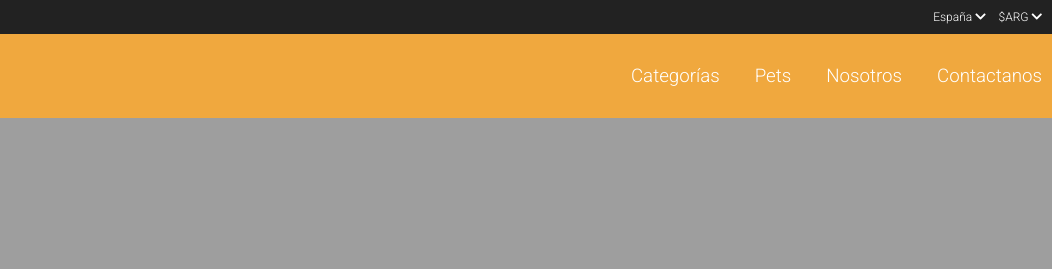
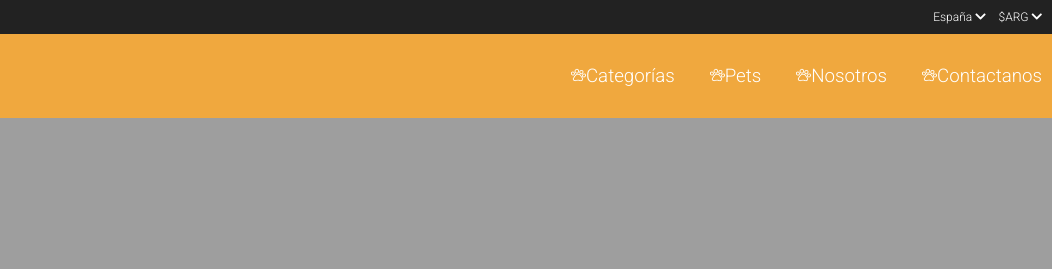
Before and after one commit to manuelpt49/FE1, a plain HTML site: page Clase 15/root/index.html in a window 1280 px wide. Shown: the top 269 px of the page, 228-1280 px from the left. Drawn offline with Linux system fonts and the light colour scheme; the site is published under a folder, as on GitHub Pages, so addresses that start at the root find nothing.

Commit message:
fixing url patitas before

```diff
--- a/Clase 15/root/css/styles.css
+++ b/Clase 15/root/css/styles.css
@@ -193,7 +193,7 @@ button {
 }
 
 .horizontal h3::before {
-    content: url(/img/pawprint\ 1.png);
+    content: url(../img/pawprint\ 1.png)
 }
 
 #suscription1 {
```
